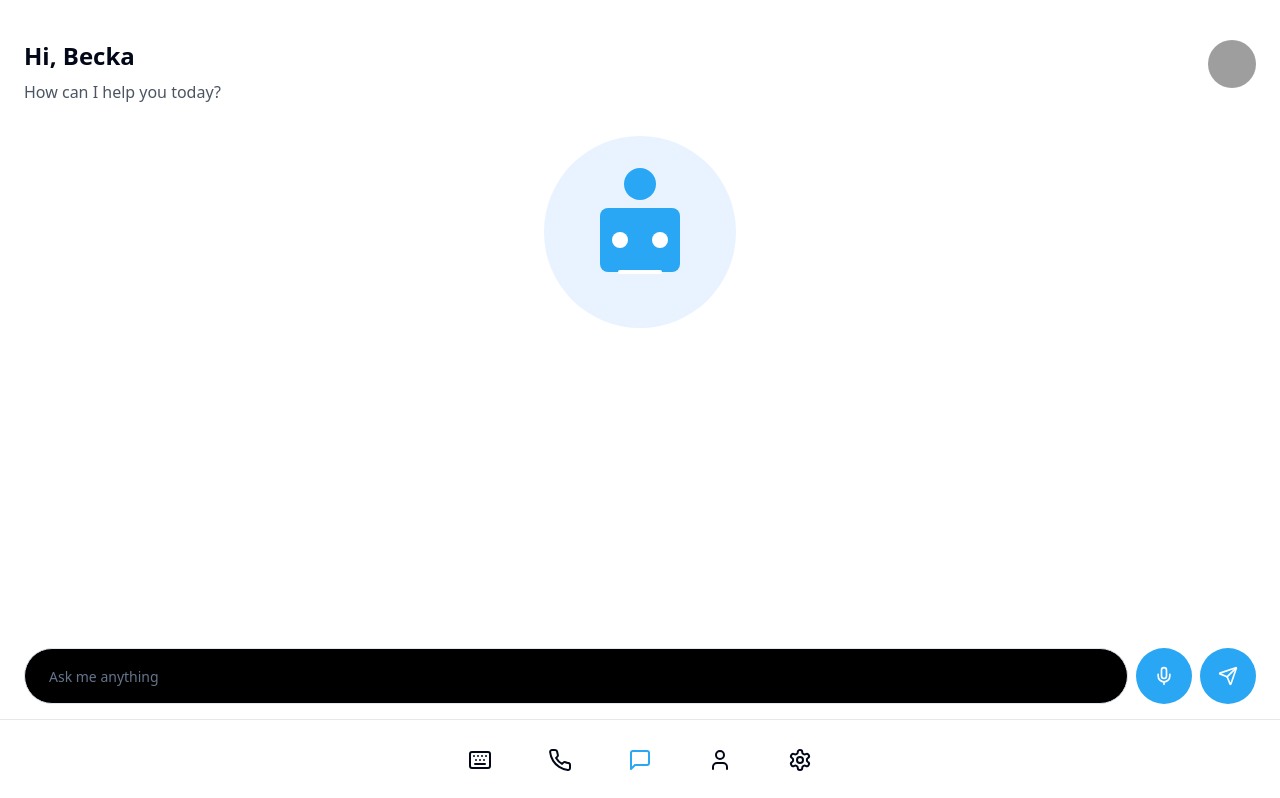
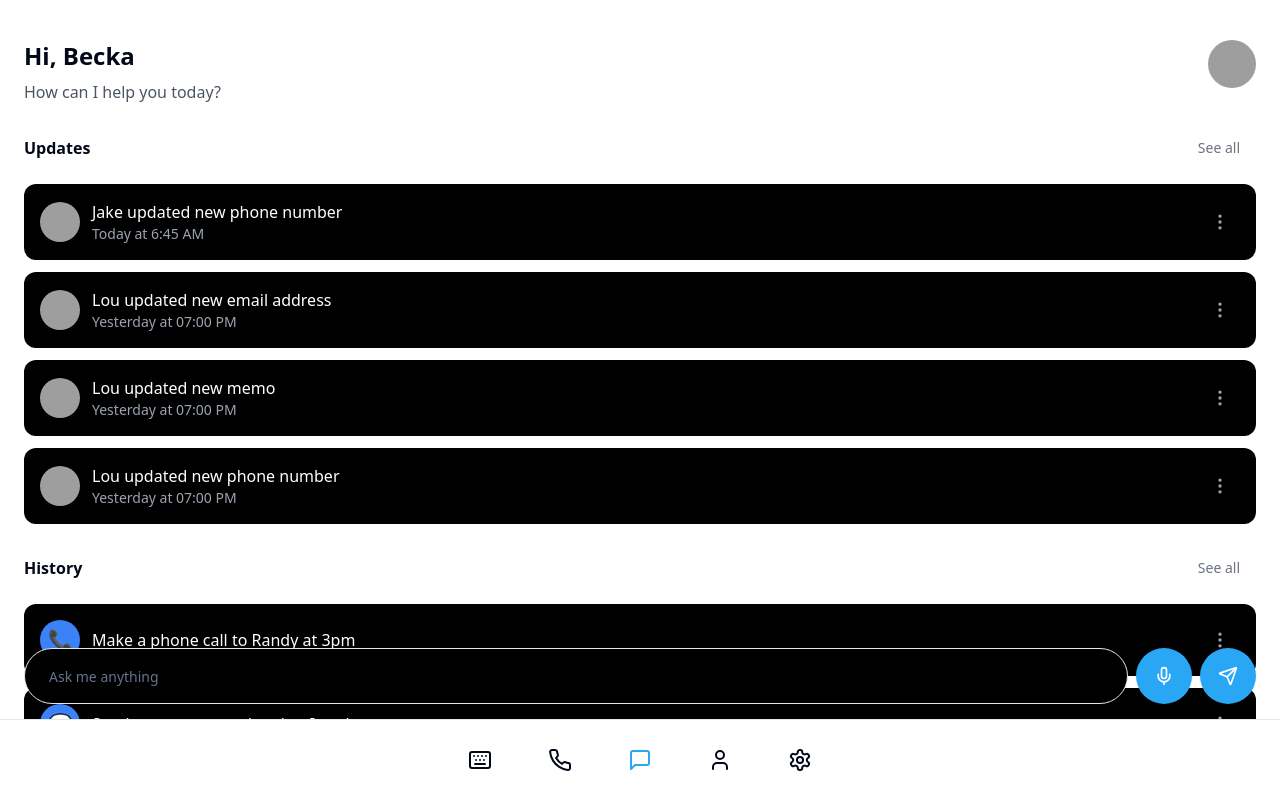
Before and after one commit to Saking-tech/figma-responsive-magic, a React (Vite) app: page /pa in a window 1280 px wide. Shown: the top 798 px of the page. Built offline with nearby package versions, Linux system fonts and the light colour scheme; grey boxes are pictures that could not be loaded.

Commit message:
Add user chat history feature
Implement a mechanism to store and display all user messages from the chat bot in the history section of the PA view. This allows for better tracking of conversations.
[skip gpt_engineer]

```diff
--- a/src/pages/PA.tsx
+++ b/src/pages/PA.tsx
@@ -1,7 +1,7 @@
 import React, { useState } from 'react';
 import { Button } from "@/components/ui/button";
 import { Input } from "@/components/ui/input";
-import { Send, Mic } from "lucide-react";
+import { Send, Mic, MoreVertical } from "lucide-react";
 import { useNavigate } from 'react-router-dom';
 import { ScrollArea } from "@/components/ui/scroll-area";
 import NavigationBar from '@/components/NavigationBar';
@@ -18,6 +18,13 @@ interface Update {
   avatar: string;
   action: string;
   time: string;
+}
+
+interface HistoryItem {
+  id: number;
+  icon: string;
+  text: string;
+  color: string;
 }
 
 const PA = () => {
@@ -39,6 +46,41 @@ const PA = () => {
       avatar: "/placeholder.svg",
       action: "updated new email address",
       time: "Yesterday at 07:00 PM"
+    },
+    {
+      id: 3,
+      user: "Lou",
+      avatar: "/placeholder.svg",
+      action: "updated new memo",
+      time: "Yesterday at 07:00 PM"
+    },
+    {
+      id: 4,
+      user: "Lou",
+      avatar: "/placeholder.svg",
+      action: "updated new phone number",
+      time: "Yesterday at 07:00 PM"
+    }
+  ];
+
+  const history: HistoryItem[] = [
+    {
+      id: 1,
+      icon: "📞",
+      text: "Make a phone call to Randy at 3pm",
+      color: "bg-blue-500"
+    },
+    {
+      id: 2,
+      icon: "💬",
+      text: "Send an message to Jen that I can't",
+      color: "bg-blue-500"
+    },
+    {
+      id: 3,
+      icon: "🔍",
+      text: "Find a contact number from my favor",
+      color: "bg-purple-500"
     }
   ];
 
@@ -91,13 +133,55 @@ const PA = () => {
           />
         </div>
 
-        {/* Robot Illustration */}
-        <div className="flex justify-center my-8">
-          <img
-            src="/robot-illustration.svg"
-            alt="AI Assistant"
-            className="w-48 h-48"
-          />
+        {/* Updates Section */}
+        <div className="mb-6">
+          <div className="flex justify-between items-center mb-4">
+            <h2 className="font-semibold">Updates</h2>
+            <Button variant="link" className="text-gray-500">
+              See all
+            </Button>
+          </div>
+          <div className="space-y-3">
+            {updates.map((update) => (
+              <div key={update.id} className="bg-black text-white rounded-xl p-4 flex items-center justify-between">
+                <div className="flex items-center space-x-3">
+                  <img src={update.avatar} alt={update.user} className="w-10 h-10 rounded-full" />
+                  <div>
+                    <p className="font-medium">{update.user} {update.action}</p>
+                    <p className="text-sm text-gray-400">{update.time}</p>
+                  </div>
+                </div>
+                <Button variant="ghost" size="icon" className="text-gray-400">
+                  <MoreVertical className="h-5 w-5" />
+                </Button>
+              </div>
+            ))}
+          </div>
+        </div>
+
+        {/* History Section */}
+        <div className="mb-6">
+          <div className="flex justify-between items-center mb-4">
+            <h2 className="font-semibold">History</h2>
+            <Button variant="link" className="text-gray-500">
+              See all
+            </Button>
+          </div>
+          <div className="space-y-3">
+            {history.map((item) => (
+              <div key={item.id} className="bg-black text-white rounded-xl p-4 flex items-center justify-between">
+                <div className="flex items-center space-x-3">
+                  <div className={`w-10 h-10 ${item.color} rounded-full flex items-center justify-center text-xl`}>
+                    {item.icon}
+                  </div>
+                  <p className="font-medium">{item.text}</p>
+                </div>
+                <Button variant="ghost" size="icon" className="text-gray-400">
+                  <MoreVertical className="h-5 w-5" />
+                </Button>
+              </div>
+            ))}
+          </div>
         </div>
 
         {/* Chat Messages */}
@@ -116,27 +200,6 @@ const PA = () => {
             ))}
           </div>
         </ScrollArea>
-
-        {/* Updates Section */}
-        <div className="mt-6">
-          <div className="flex justify-between items-center mb-4">
-            <h2 className="font-semibold">Updates</h2>
-            <Button variant="link" className="text-rolodex-secondary">
-              See all
-            </Button>
-          </div>
-          <div className="space-y-3">
-            {updates.map((update) => (
-              <div key={update.id} className="bg-black text-white rounded-xl p-4 flex items-center space-x-3">
-                <img src={update.avatar} alt={update.user} className="w-10 h-10 rounded-full" />
-                <div>
-                  <p className="font-medium">{update.user} {update.action}</p>
-                  <p className="text-sm text-gray-400">{update.time}</p>
-                </div>
-              </div>
-            ))}
-          </div>
-        </div>
 
         {/* Input Section */}
         <div className="fixed bottom-24 left-0 right-0 px-6">
```
